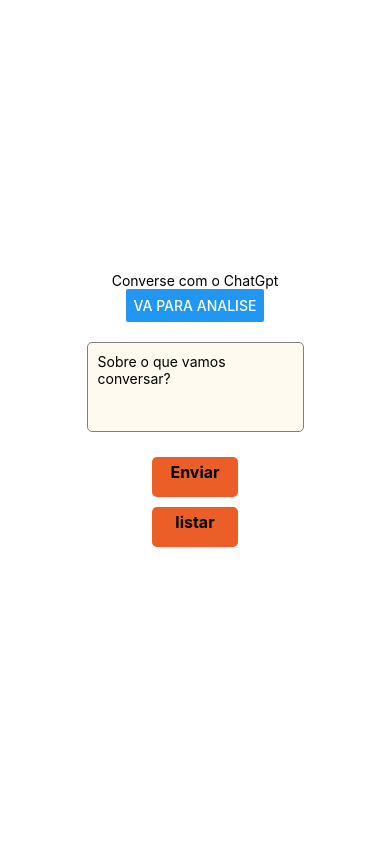
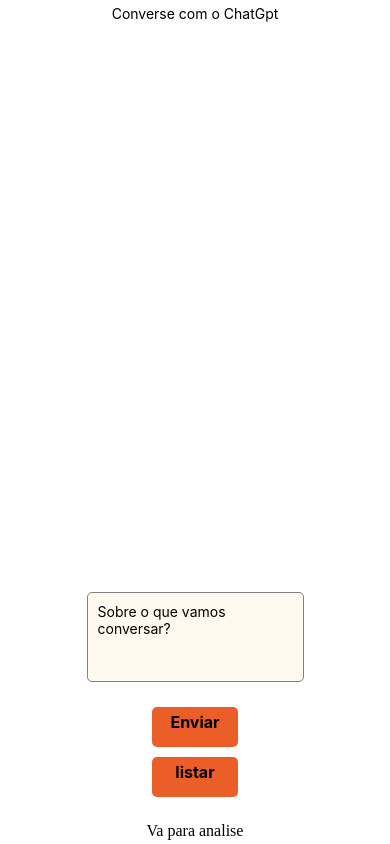
Before and after one commit to Sathanoj/LLMs-Projeto-Estacio, a React Native app: screen /Conversation in a window 390 px wide. Built offline with nearby package versions, Linux system fonts and the light colour scheme.

Commit message:
fixing ScrollView

```diff
--- a/src/components/conversation.js
+++ b/src/components/conversation.js
@@ -1,5 +1,5 @@
 import React, { useState } from 'react'
-import { View, Text, TextInput, StyleSheet, TouchableOpacity } from 'react-native'
+import { View, Text, TextInput, StyleSheet, TouchableOpacity, ScrollView, Pressable } from 'react-native'
 import axios from 'axios'
 
 const Chat = () => {
@@ -45,7 +45,7 @@ const Chat = () => {
 
   return (
     <View style={styles.container}>
-      <View>
+        <ScrollView >
           {conversations.map((item, index) => (
             <View key={index} style={styles.conversation}>
               <Text style={styles.question}>Pergunta: <Text>{item.question}</Text></Text>
@@ -53,7 +53,7 @@ const Chat = () => {
               <Text>Data: {item.date}</Text>
             </View>
           ))}
-      </View>
+        </ScrollView>
       <TextInput
         style={styles.textInput}
         multiline
@@ -63,18 +63,18 @@ const Chat = () => {
         placeholder="Sobre o que vamos conversar?"
       />
       <View style={styles.btnView}>
-        <TouchableOpacity
+        <Pressable
           style={styles.btn}
           onPress={handleSubmit}>
           <Text style={styles.text}>Enviar</Text>
-        </TouchableOpacity>
+        </Pressable>
       </View>
       <View style={styles.btnView}>
-        <TouchableOpacity
+        <Pressable
           style={styles.btn}
           onPress={getAllConversation}>
           <Text style={styles.text}>listar</Text>
-        </TouchableOpacity>
+        </Pressable>
       </View>
     </View>
   );
--- a/src/pages/ConversationPage.js
+++ b/src/pages/ConversationPage.js
@@ -1,17 +1,18 @@
 import React from 'react'
-import { StyleSheet, View, Text, Button, ScrollView } from 'react-native'
+import { StyleSheet, View, Text, Button, Pressable } from 'react-native'
 import Chat from '../components/conversation'
 
 const ConversationPage = ({ navigation }) => {
   return (
     <View style={ styles.container }>
         <Text>Converse com o ChatGpt</Text>
-        <Button title= 'Va para analise' onPress = { () => navigation.navigate('Inference') } />
-        <View>
-          <ScrollView>
+        <View style={{ height: 800 }}>
             <Chat />
-          </ScrollView>
         </View>
+        <Pressable
+          title= 'Va para analise' onPress = { () => navigation.navigate('Inference') }>
+            Va para analise
+        </Pressable>
     </View>
   )
 }
```
Also changed, not shown: src/components/questionIA.js (added, +13 -0 lines). Lines whose indentation alone changed are shown as unchanged.
